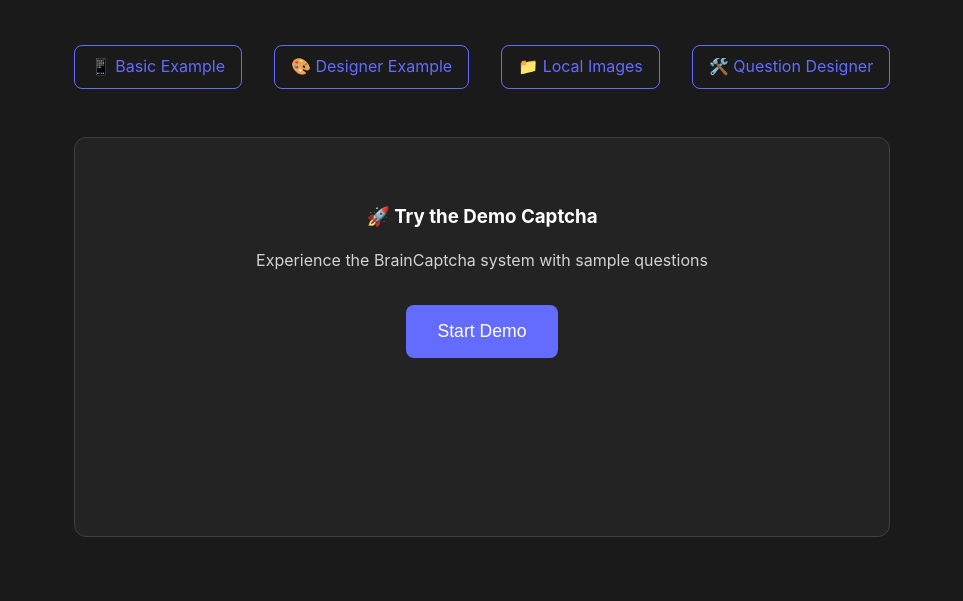
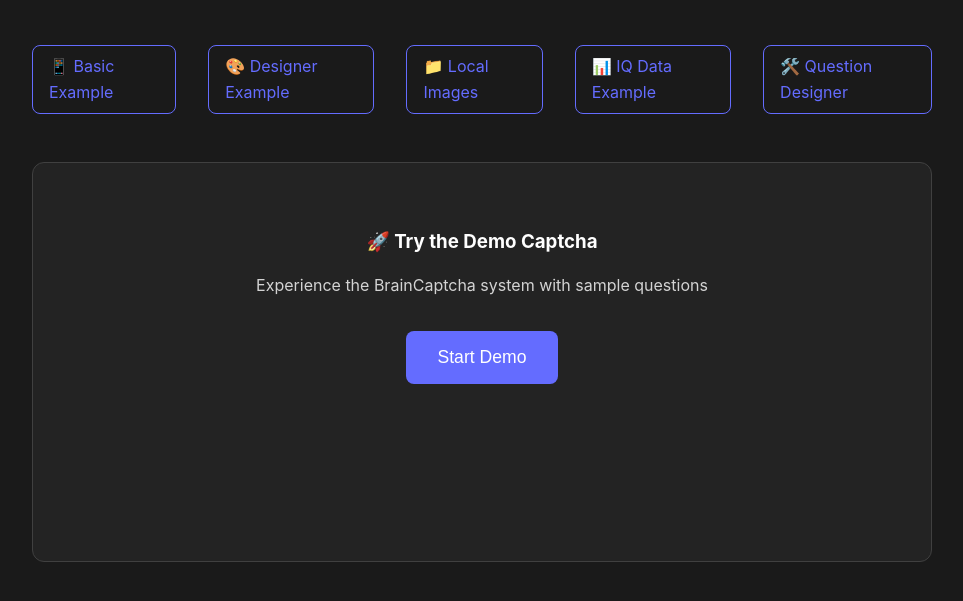
Before and after one commit to Janderhacker/BRAINCAPTCHA, a website built with Vite: page index.html in a window 1280 px wide. Shown: the part 197-798 px from the top of the page, without its empty margins (158-1121 px from the left). Built offline with nearby package versions, Linux system fonts and the light colour scheme.

Commit message:
Link to iq-data-example

```diff
--- a/index.html
+++ b/index.html
@@ -113,6 +113,7 @@
         <a href="example.html">📱 Basic Example</a>
         <a href="designer-example.html">🎨 Designer Example</a>
         <a href="local-images-example.html">📁 Local Images</a>
+        <a href="iq-data-example.html">📊 IQ Data Example</a>
         <a href="question-designer/index.html">🛠️ Question Designer</a>
       </div>
 
```
